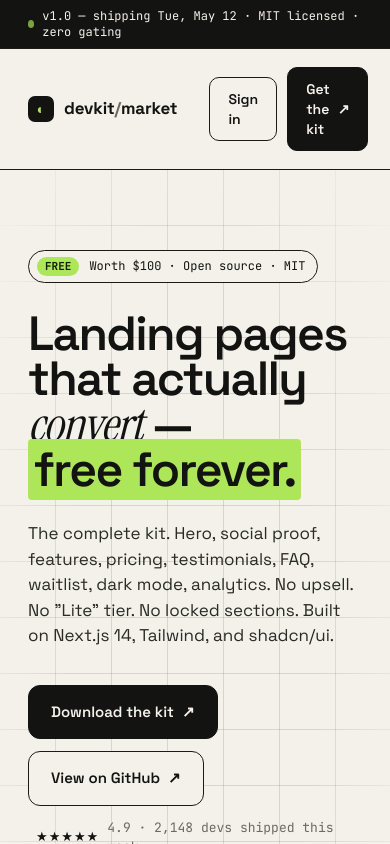
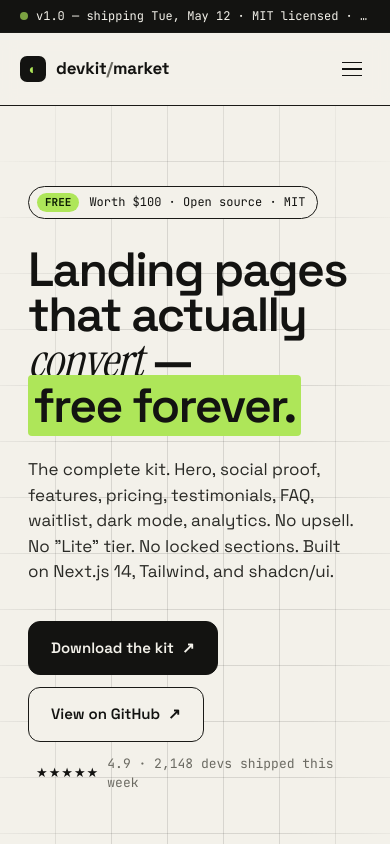
Before and after one commit to niks-nikhil-anand/landing-page-kit-Devkit, a Next.js app: page / in a window 390 px wide. Shown: the top 844 px of the page. Built offline with nearby package versions, Linux system fonts and the light colour scheme.

Commit message:
feat: implement mobile responsive navigation and optimize pricing section layout for smaller screens

```diff
--- a/components/sections/Navbar.tsx
+++ b/components/sections/Navbar.tsx
@@ -1,6 +1,19 @@
+"use client";
+
 import Link from "next/link";
+import { useState } from "react";
+
+const navLinks: [string, string][] = [
+  ["Features", "#features"],
+  ["Pricing", "#pricing"],
+  ["Voices", "#voices"],
+  ["FAQ", "#faq"],
+  ["Changelog", "#waitlist"],
+];
 
 export function Navbar() {
+  const [menuOpen, setMenuOpen] = useState(false);
+
   return (
     <nav
       className="sticky top-0 z-30"
@@ -10,10 +23,9 @@ export function Navbar() {
         backdropFilter: "blur(8px)",
       }}
     >
-      <div
-        className="grid gap-8 items-center px-7 py-[18px] max-w-[1240px] mx-auto"
-        style={{ gridTemplateColumns: "auto 1fr auto" }}
-      >
+      <div className="px-5 md:px-7 max-w-[1240px] mx-auto">
+        {/* Main bar */}
+        <div className="flex items-center justify-between py-[18px] lg:grid lg:gap-8 lg:grid-cols-[auto_1fr_auto]">
           {/* Logo */}
           <Link
             href="#"
@@ -43,15 +55,9 @@ export function Navbar() {
             </span>
           </Link>
 
-        {/* Nav links */}
-        <ul className="hidden md:flex gap-7 list-none p-0 m-0 justify-center">
-          {[
-            ["Features", "#features"],
-            ["Pricing", "#pricing"],
-            ["Voices", "#voices"],
-            ["FAQ", "#faq"],
-            ["Changelog", "#waitlist"],
-          ].map(([label, href]) => (
+          {/* Nav links (desktop only) */}
+          <ul className="hidden lg:flex gap-7 list-none p-0 m-0 justify-center">
+            {navLinks.map(([label, href]) => (
               <li key={label}>
                 <Link
                   href={href}
@@ -64,11 +70,11 @@ export function Navbar() {
             ))}
           </ul>
 
-        {/* Actions */}
+          {/* Right side: CTAs (desktop) + hamburger (mobile) */}
           <div className="flex gap-2.5 items-center">
             <Link
               href="#"
-            className="inline-flex items-center gap-2 text-sm font-semibold no-underline rounded-[10px] border bg-transparent hover:-translate-y-px transition-transform"
+              className="hidden lg:inline-flex items-center gap-2 text-sm font-semibold no-underline rounded-[10px] border bg-transparent hover:-translate-y-px transition-transform"
               style={{
                 padding: "11px 18px",
                 borderColor: "var(--dk-line)",
@@ -79,7 +85,7 @@ export function Navbar() {
             </Link>
             <Link
               href="#waitlist"
-            className="inline-flex items-center gap-2 text-sm font-semibold no-underline rounded-[10px] border hover:-translate-y-px transition-transform"
+              className="hidden lg:inline-flex items-center gap-2 text-sm font-semibold no-underline rounded-[10px] border hover:-translate-y-px transition-transform"
               style={{
                 padding: "11px 18px",
                 background: "var(--dk-ink)",
@@ -87,9 +93,92 @@ export function Navbar() {
                 borderColor: "var(--dk-ink)",
               }}
             >
-            Get the kit <span className="transition-transform group-hover:translate-x-0.5 group-hover:-translate-y-0.5">↗</span>
+              Get the kit <span>↗</span>
+            </Link>
+
+            {/* Hamburger button (mobile only) */}
+            <button
+              onClick={() => setMenuOpen(!menuOpen)}
+              className="lg:hidden flex flex-col justify-center gap-[5px] w-9 h-9 rounded-lg cursor-pointer border-none bg-transparent p-2"
+              aria-label={menuOpen ? "Close menu" : "Open menu"}
+              aria-expanded={menuOpen}
+            >
+              <span
+                className="block w-full h-[1.5px] transition-all duration-200 origin-center"
+                style={{
+                  background: "var(--dk-ink)",
+                  transform: menuOpen ? "rotate(45deg) translateY(6.5px)" : undefined,
+                }}
+              />
+              <span
+                className="block w-full h-[1.5px] transition-all duration-200"
+                style={{
+                  background: "var(--dk-ink)",
+                  opacity: menuOpen ? 0 : 1,
+                }}
+              />
+              <span
+                className="block w-full h-[1.5px] transition-all duration-200 origin-center"
+                style={{
+                  background: "var(--dk-ink)",
+                  transform: menuOpen ? "rotate(-45deg) translateY(-6.5px)" : undefined,
+                }}
+              />
+            </button>
+          </div>
+        </div>
+
+        {/* Mobile dropdown menu */}
+        {menuOpen && (
+          <div
+            className="lg:hidden pb-5"
+            style={{ borderTop: "1px solid var(--dk-line)" }}
+          >
+            <ul className="list-none p-0 m-0 pt-4 flex flex-col">
+              {navLinks.map(([label, href]) => (
+                <li key={label}>
+                  <Link
+                    href={href}
+                    onClick={() => setMenuOpen(false)}
+                    className="block py-3 text-sm font-medium no-underline"
+                    style={{ color: "var(--dk-ink2)" }}
+                  >
+                    {label}
+                  </Link>
+                </li>
+              ))}
+            </ul>
+            <div
+              className="flex flex-col gap-2.5 mt-4 pt-4"
+              style={{ borderTop: "1px solid var(--dk-line-soft)" }}
+            >
+              <Link
+                href="#"
+                className="inline-flex justify-center items-center gap-2 text-sm font-semibold no-underline rounded-[10px] border"
+                style={{
+                  padding: "12px 18px",
+                  borderColor: "var(--dk-line)",
+                  color: "var(--dk-ink)",
+                }}
+              >
+                Sign in
+              </Link>
+              <Link
+                href="#waitlist"
+                onClick={() => setMenuOpen(false)}
+                className="inline-flex justify-center items-center gap-2 text-sm font-semibold no-underline rounded-[10px] border"
+                style={{
+                  padding: "12px 18px",
+                  background: "var(--dk-ink)",
+                  color: "var(--dk-bg)",
+                  borderColor: "var(--dk-ink)",
+                }}
+              >
+                Get the kit ↗
               </Link>
             </div>
+          </div>
+        )}
       </div>
     </nav>
   );
--- a/components/sections/TopStrip.tsx
+++ b/components/sections/TopStrip.tsx
@@ -8,12 +8,12 @@ export function TopStrip() {
         borderBottom: "1px solid var(--dk-line)",
       }}
     >
-      <div className="flex items-center justify-between px-7 py-2 max-w-[1240px] mx-auto">
-        <div className="flex items-center">
-          <span className="blink-dot" />
-          v1.0 — shipping Tue, May 12 · MIT licensed · zero gating
+      <div className="flex items-center justify-between px-5 md:px-7 py-2 max-w-[1240px] mx-auto gap-4">
+        <div className="flex items-center min-w-0">
+          <span className="blink-dot flex-none" />
+          <span className="truncate">v1.0 — shipping Tue, May 12 · MIT licensed · zero gating</span>
         </div>
-        <div className="hidden sm:block">
+        <div className="hidden sm:block flex-none">
           devkitmarket.com / kits / landing-page →
         </div>
       </div>
```
Lines whose indentation alone changed are shown as unchanged.
